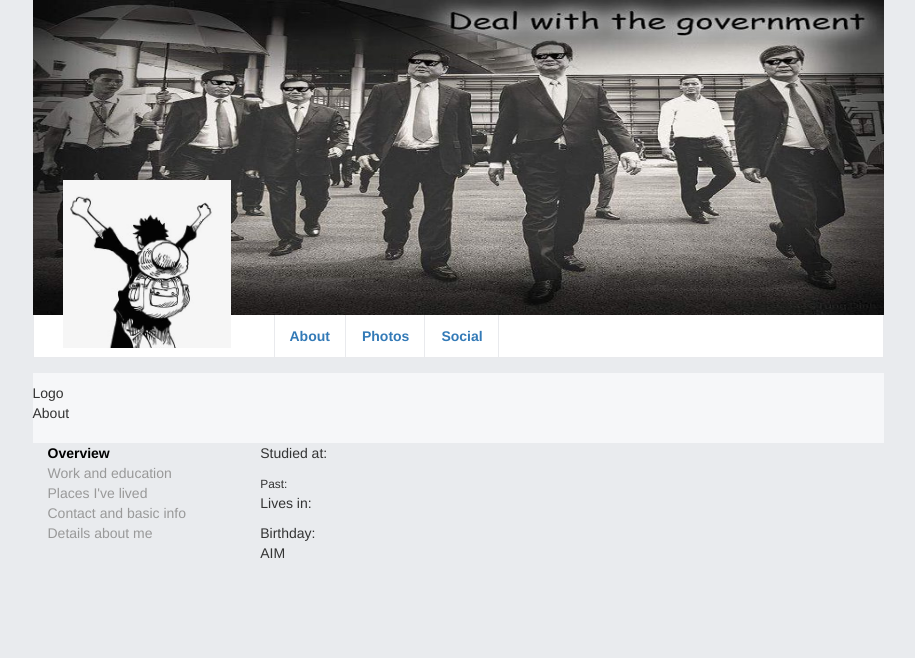
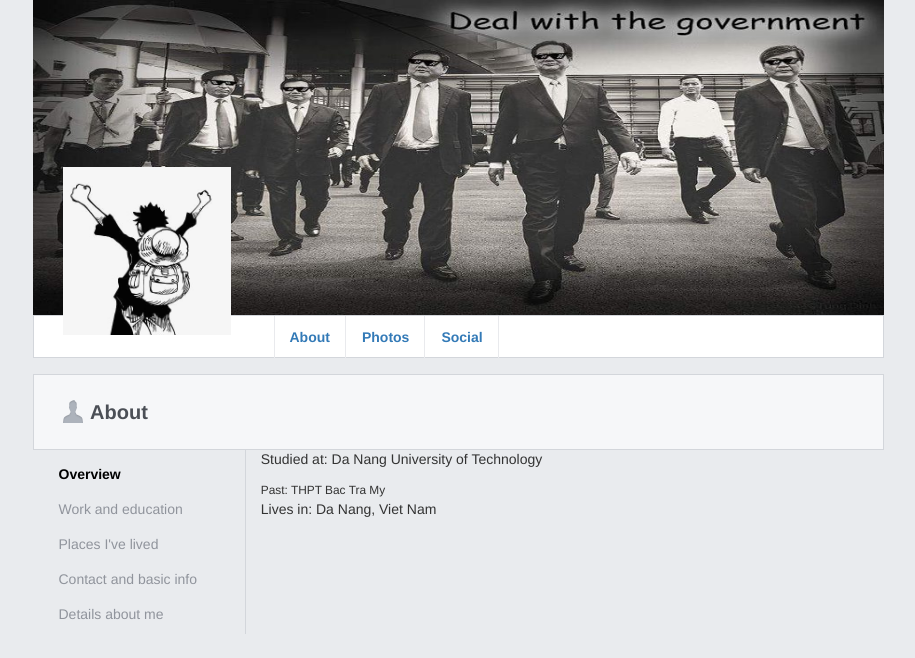
Before and after one commit to VuTranAnh/angularjs-final-project, a website: page app/index.html at #/about in a window 1280 px wide. Shown: the whole page, without its empty margins (182-1097 px from the left). Drawn offline with nearby package versions, Linux system fonts and the light colour scheme; some packages are replaced by stand-ins of ours.

Commit message:
add more features, fix some styles About page

```diff
--- a/app/css/app.css
+++ b/app/css/app.css
@@ -21,7 +21,6 @@
 }
 body {
 	background-color: #e9ebee;
-
 }
 
 li {
@@ -40,25 +39,20 @@ li {
 #avatar {
 	height: 168px;
 	width: 168px;
-	margin-top: -165px;
-
+	position: absolute;
+	left: 30px;
+	bottom: -20px;
 }
 
 .heading {
 	position: relative;
-}
 
-.heading .avatar {
-	position: absolute;
-	left: 30px;
-	bottom: -40px;
 }
 
 .headline {
 	height: 43px;
 	background-color: #fff;
-	border: 1px solid #e9eaed;
-	border-top: none;
+	border: 1px solid #d3d6db;
 }
 
 .headline ul {
@@ -95,19 +89,45 @@ li {
 	color: #000;
 }
 
-.main header {
-	padding: 10px 0;
-	background: #f6f7f9;
+.main {
 	margin-top: 15px;
+	border: 1px solid #d3d6db;
 }
 
+.main header {
+	padding: 15px 0;
+	background-color: #f6f7f9;
+}
+
+.header_icon h3 {
+	font-size: 20px;
+	line-height: 1;
+	margin: 0 12px 0px;
+	padding: 10px 15px;
+}
+.header_icon a {
+	font-weight: bold;
+	text-decoration: none;
+	color: #4b4f56;
+	vertical-align: middle;
+}
 .content_body {
 	background-color: #fff;
+
 }
 
+.sidebar {
+	padding-left: 0;
+	border-right: 1px solid #d3d6db;
+}
+.sidebar li {
+	padding-top: 15px;
+	padding-left: 25px;
+}
 .sidebar a {
 	text-decoration: none;
-	color: #999;
+	color: #90949c;
+
 }
 
 .sidebar a:hover {
--- a/app/index.html
+++ b/app/index.html
@@ -7,6 +7,8 @@
   <meta name="description" content="">
   <meta name="viewport" content="width=device-width, initial-scale=1">
   <link rel="stylesheet" href="bower_components/bootstrap/dist/css/bootstrap.css" media="screen" charset="utf-8">
+  <link href="https://fonts.googleapis.com/icon?family=Material+Icons"
+      rel="stylesheet">
   <link rel="stylesheet" href="css/app.css">
 
   <script src="bower_components/angular/angular.js"></script>
--- a/app/js/controllers.js
+++ b/app/js/controllers.js
@@ -8,7 +8,9 @@ myControllers.controller('AboutController', ['$scope', '$route', '$location',
 		$scope.isActive = function (viewLocation) {
      var active = (viewLocation === $location.path());
      return active;
-};
+		};
+		console.log(2);
+		console.log(3);
 	}
 ]);
 
--- a/app/view/about.html
+++ b/app/view/about.html
@@ -1,10 +1,11 @@
-<div ng-controller="AboutController">
-	<div class="main">
+<div ng-controller="AboutController" class="main">
 	<header>
-			<ul>
-				<li>Logo</li>
-				<li>About</li>
-			</ul>
+		<div class="header_icon">
+			<h3>
+				<img src="images/about_icon.png">
+				<a href="">About</a>
+			</h3>
+		</div>
 	</header>
 
 	<div class="content_body" ng-controller="TabController as tab">
@@ -26,39 +27,60 @@
 					<a href="" ng-click="tab.selectTab(5)">Details about me</a>
 				</li>
 			</ul>
-
 		</div>
 
 		<div class="col col-md-9 main_content">
 			<div ng-show="tab.isSelected(1)">
-					<p>Studied at:</p>
-					<small>Past:</small>
+				<p>Studied at: Da Nang University of Technology</p>
+				<small>Past: THPT Bac Tra My</small>
 
-					<p>Lives in:</p>
+				<p>Lives in: Da Nang, Viet Nam</p>
 
-					<ul>
-						<li>Birthday:</li>
-						<li>AIM</li>
-					</ul>
 			</div>
 
 			<div ng-show="tab.isSelected(2)">
+				<h4>EDUCATION</h4>
+				<ul>
+					<li>
+						<h4>Da Nang University of Technology</h3>
+						<p>Da Nang, Viet Nam</p>
+					</li>
+					<li>
+						<h4>THPT Bac Tra My</h3>
+						<p>Tra My, Quang Nam-Da Nang, Viet Nam</p>
+					</li>
+				</ul>
 
 			</div>
 
 			<div ng-show="tab.isSelected(3)">
+				<h4>CURRENT CITY AND HOME TOWN</h4>
+				<h4>Da Nang, Viet Nam</h4>
+				<small>Current city</small>
 
 			</div>
 
 			<div ng-show="tab.isSelected(4)">
+				<h4>BASIC INFOMATION</h4>
+				<span>Gender</span>
+				<span>Male</span>
+
+				<h4>CONTACT INFOMATION</h4>
+				<p>Email</p>
+				<p>Github</p>
+				<p>Twitter</p>
 
 			</div>
 
 			<div ng-show="tab.isSelected(5)">
+				<h4>ABOUT ME</h4>
+				<p>Dreamer</p>
+				<h4>FAVORITE QUOTES</h4>
+				<p>A lie is just a great story that someone ruined with the truth</p>
 
 			</div>
 
 		</div>
 	</div>
+
 </div>
-</div>
```
Also changed, not shown: app/images/about_icon.png (added), app/images/smallIcon.png (added). Lines whose indentation alone changed are shown as unchanged.
